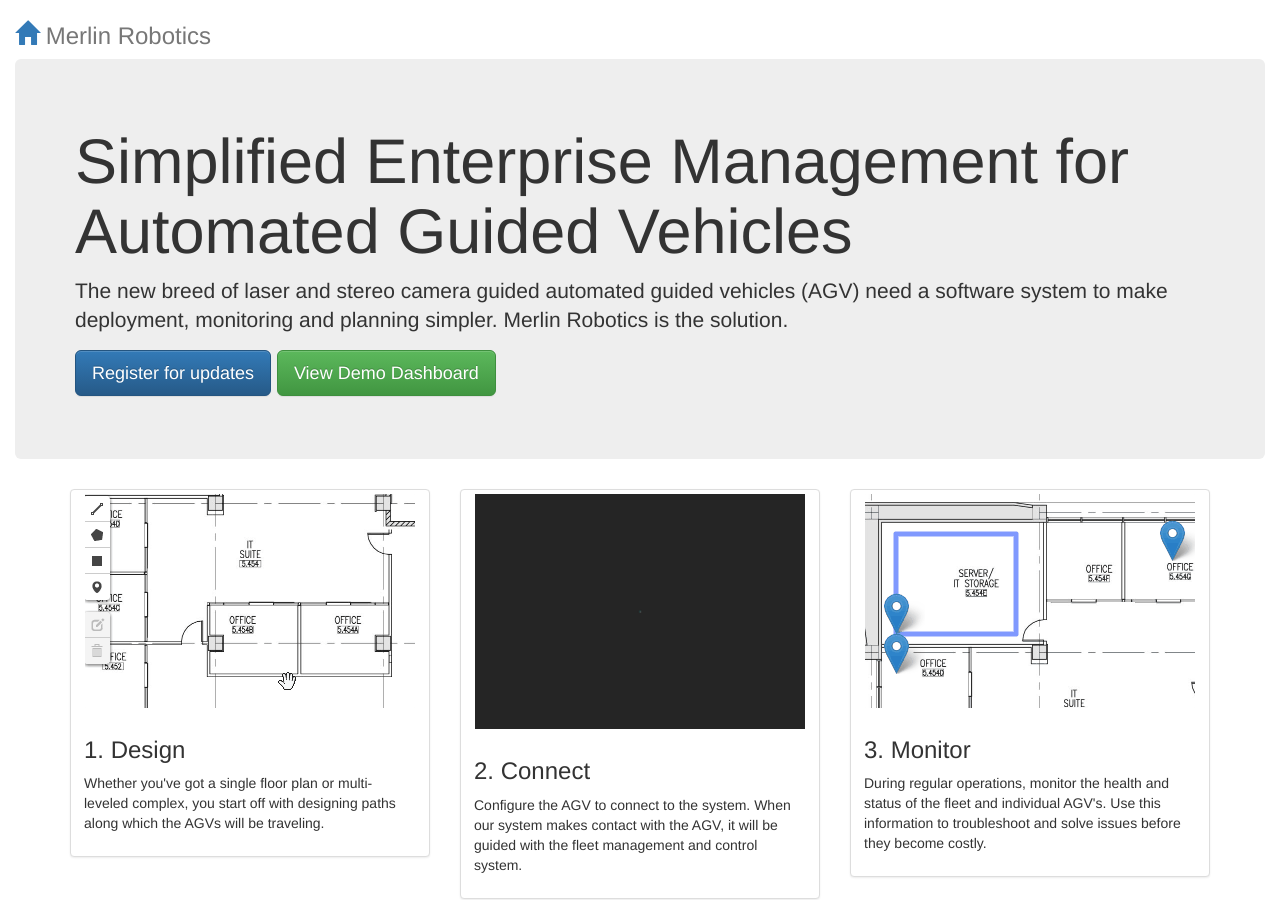
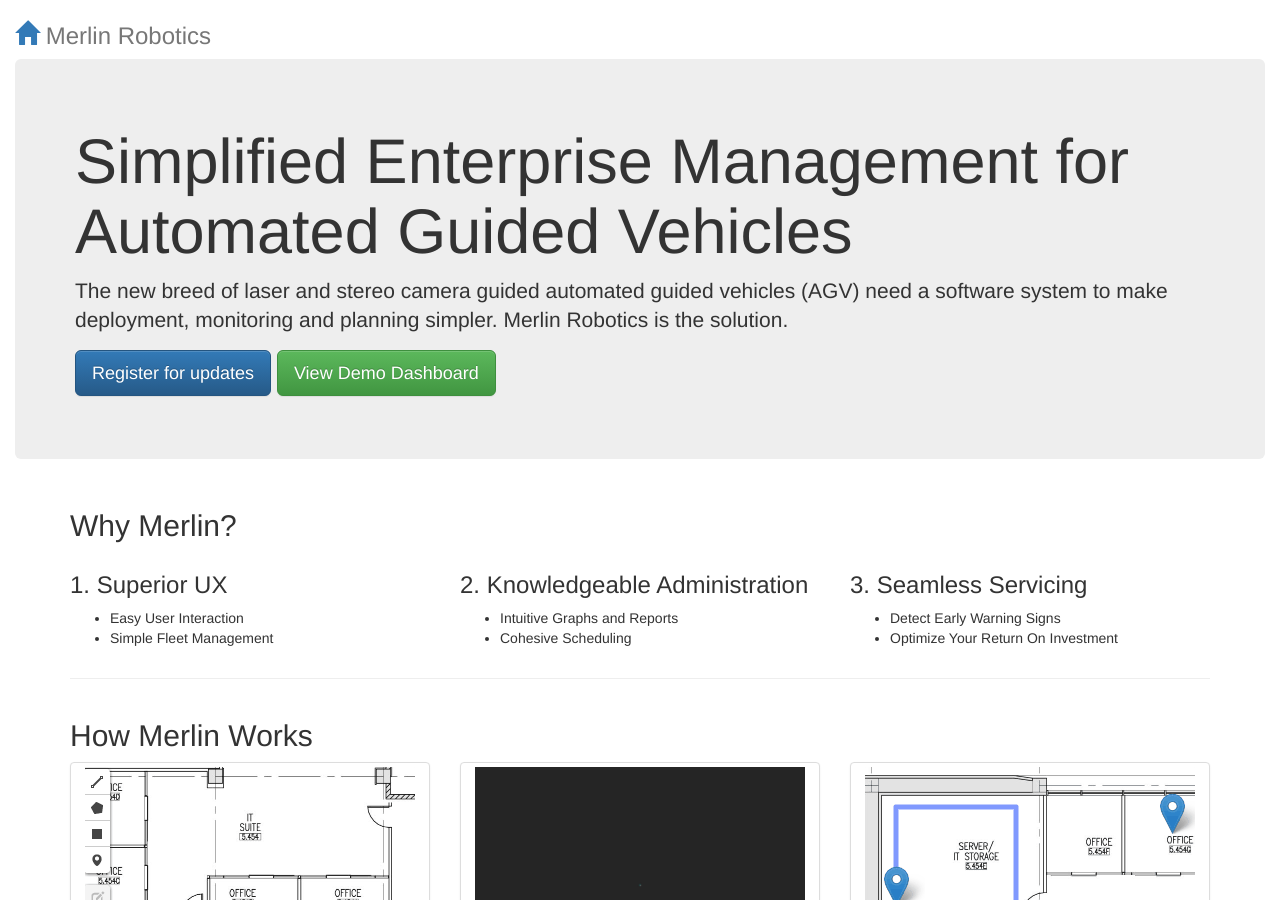
Before and after one commit to virajranjankumar/merlin, a Jekyll site: the page built from index.html, in a window 1280 px wide and 900 px high. Built offline with Jekyll 4.4.1, drawn with Linux system fonts in a browser that asks for light colours; nearby versions of some CDN libraries.

Commit message:
Add the section on Why Merlin, and reindented file

```diff
--- a/index.html
+++ b/index.html
@@ -14,6 +14,44 @@
 
 <div class="container marketing">
   <div class="row">
+    <div class="col-xs-12">
+      <h2 class="text-xs-center">Why Merlin?</h2>
+    </div>
+    <div class="col-sm-6 col-md-4">
+      <h3>1. Superior UX</h3>
+      <p>
+        <ul>
+          <li>Easy User Interaction</li>
+          <li>Simple Fleet Management</li>
+        </ul>
+      </p>
+    </div>
+    <div class="col-sm-6 col-md-4">
+      <h3>2. Knowledgeable Administration</h3>
+      <p>
+        <ul>
+          <li>Intuitive Graphs and Reports</li>
+          <li>Cohesive Scheduling</li>
+        </ul>
+      </p>
+    </div>
+    <div class="col-sm-6 col-md-4">
+      <h3>3. Seamless Servicing</h3>
+      <p>
+        <ul>
+          <li>Detect Early Warning Signs</li>
+          <li>Optimize Your Return On Investment</li>
+        </ul>
+      </p>
+    </div>
+  </div>
+
+  <hr class="featurette-divider">
+
+  <div class="row">
+    <div class="col-xs-12">
+      <h2 class="text-xs-center">How Merlin Works</h2>
+    </div>
     <div class="col-sm-6 col-md-4">
       <div class="thumbnail">
         <img class="align-center" width="330" height="214" src="{{ site.baseurl }}/assets/editor.gif">
@@ -42,6 +80,7 @@
       </div>
     </div>
   </div>
+
   <hr class="featurette-divider">
 
   <div class="row">
```
Lines whose indentation alone changed are shown as unchanged.
